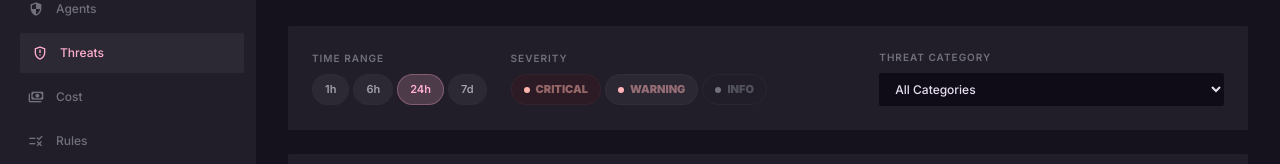
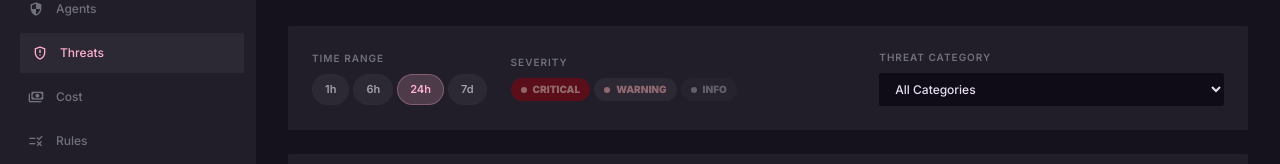
Before and after one commit to timeplus-io/AgentGuard, a React (Vite) app in the folder frontend/: page /threats in a window 1280 px wide. Shown: the part 170-334 px from the top of the page. Built offline with nearby package versions, Linux system fonts and the light colour scheme; no server answers.

Commit message:
fix(threats): severity filter buttons always match badge colors, ring indicates selected

```diff
--- a/frontend/src/pages/Threats.jsx
+++ b/frontend/src/pages/Threats.jsx
@@ -110,19 +110,17 @@ export default function Threats() {
               <label className="text-[10px] font-semibold text-zinc-500 uppercase tracking-widest">Severity</label>
               <div className="flex gap-1">
                 {[
-                  { label: 'Critical', activeBg: 'bg-[#93000a]',      activeText: 'text-[#ffb4ab]', inactiveBg: 'bg-[#93000a]/10', inactiveText: 'text-[#ffb4ab]/50', dot: 'bg-[#ffb4ab]', pulse: true  },
-                  { label: 'Warning',  activeBg: 'bg-[#37333f]',      activeText: 'text-[#ffb2b8]', inactiveBg: 'bg-[#37333f]/50', inactiveText: 'text-[#ffb2b8]/50', dot: 'bg-[#ffb2b8]', pulse: false },
-                  { label: 'Info',     activeBg: 'bg-[#2c2834]',      activeText: 'text-zinc-400',  inactiveBg: 'bg-transparent',  inactiveText: 'text-zinc-600',     dot: 'bg-zinc-500',  pulse: false },
-                ].map(({ label, activeBg, activeText, inactiveBg, inactiveText, dot, pulse }) => {
+                  { label: 'Critical', bg: 'bg-[#93000a]', text: 'text-[#ffb4ab]', dot: 'bg-[#ffb4ab]', ring: 'ring-[#ffb4ab]/50', pulse: true  },
+                  { label: 'Warning',  bg: 'bg-[#37333f]', text: 'text-[#ffb2b8]', dot: 'bg-[#ffb2b8]', ring: 'ring-[#ffb2b8]/50', pulse: false },
+                  { label: 'Info',     bg: 'bg-[#2c2834]', text: 'text-zinc-400',  dot: 'bg-zinc-400',  ring: 'ring-zinc-400/50',   pulse: false },
+                ].map(({ label, bg, text, dot, ring, pulse }) => {
                   const isActive = severity === label
                   return (
                     <button
                       key={label}
                       onClick={() => setSeverity(prev => prev === label ? 'All' : label)}
-                      className={`flex items-center gap-1.5 px-3 py-1.5 text-[11px] font-black uppercase rounded-full transition-colors border ${
-                        isActive
-                          ? `${activeBg} ${activeText} border-transparent`
-                          : `${inactiveBg} ${inactiveText} border-[#574149]/20`
+                      className={`flex items-center gap-1.5 px-2.5 py-1 text-[10px] font-black uppercase rounded-full transition-all ${bg} ${text} ${
+                        isActive ? `ring-2 ${ring} ring-offset-1 ring-offset-[#211e29]` : 'opacity-50 hover:opacity-80'
                       }`}
                     >
                       <span className={`w-1.5 h-1.5 rounded-full ${dot} ${isActive && pulse ? 'animate-pulse' : ''}`} />
```
